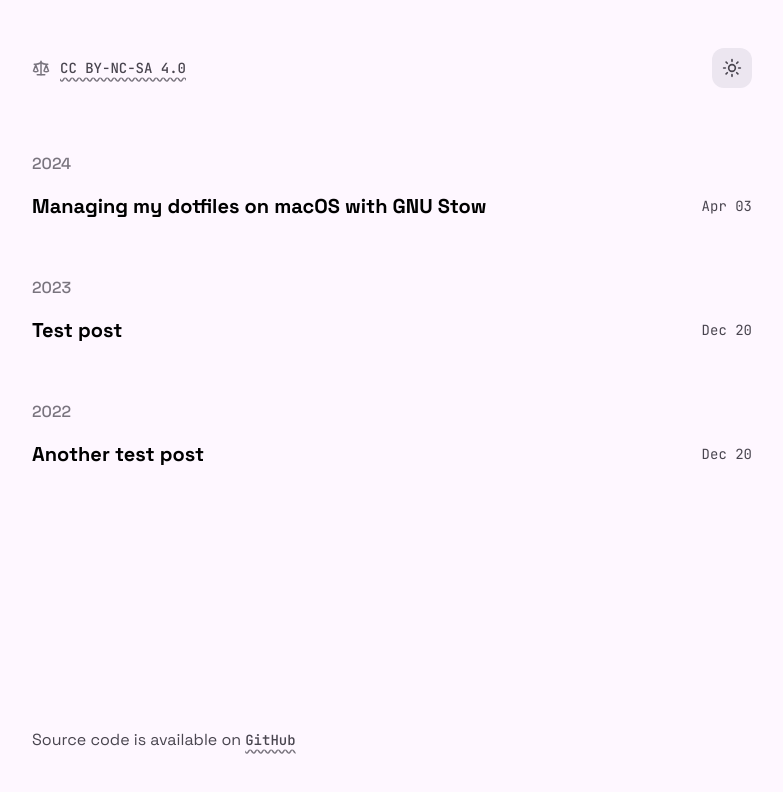
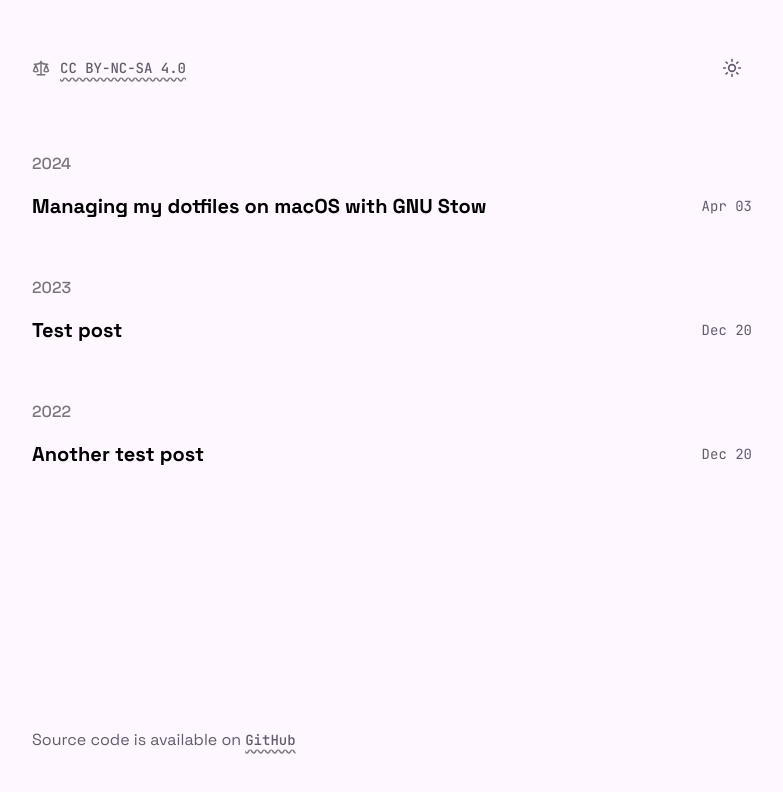
Before and after one commit to elijahblackmore/blog, a Next.js app: page / in a window 1280 px wide. Shown: the top 792 px of the page, without its empty margins (248-1031 px from the left). Built offline with nearby package versions, Linux system fonts and the light colour scheme.

Commit message:
feat: update tailwind theme

```diff
--- a/tailwind.config.js
+++ b/tailwind.config.js
@@ -7,8 +7,8 @@ module.exports = {
         theme: {
           css: {
             a: {
-							textDecoration: "wavy underline",
-							textUnderlineOffset: "4px",
+              textDecoration: "underline",
+              textUnderlineOffset: "5px",
             },
             "--tw-prose-body": theme("colors.light[body]"),
             "--tw-prose-headings": theme("colors.light[heading]"),
@@ -51,26 +51,24 @@ module.exports = {
       },
       colors: {
         light: {
-					underline: "#CAC4D0",
+          body: "#615C6C",
+          border: "#AFA8BA",
+          heading: "#322E3D",
+          "heading-variant": "#AFA8BA",
+          icon: "#79747E",
+          "icon-variant": "#7B7384",
           surface: "#FEF7FF",
-					elevation: {
-						20: "#ECE6F0",
-					},
-					heading: "#1D1B20",
-					body: "#49454F",
-					icon: "#79747E",
+          underline: "#AFA8BA",
         },
         dark: {
-					underline: "#49454F",
+          body: "#A49EB0",
+          border: "#4A435B",
+          heading: "#E7DFF2",
+          "heading-variant": "#645F6F",
+          icon: "#645B76",
+          "icon-variant": "#625D6D",
           surface: "#141218",
-					elevation: {
-						10: "#1D1B20",
-						20: "#211F26",
-						30: "#2B2930",
-					},
-					heading: "#E6E0E9",
-					body: "#CAC4D0",
-					icon: "#938F99",
+          underline: "#615C6C",
         },
       },
     },
```
Lines whose indentation alone changed are shown as unchanged.
